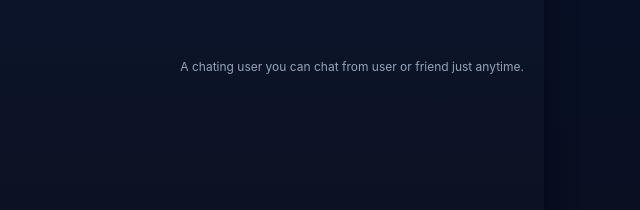
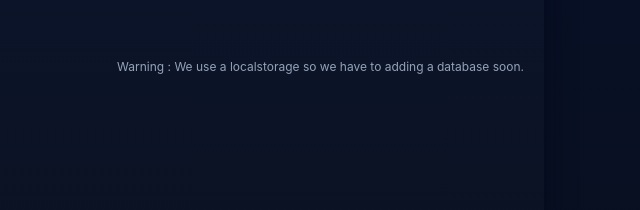
Before and after one commit to winamp1custom1embedded/chat-user-player, a plain HTML site: page index.html in a window 1280 px wide. Shown: the part 120-330 px from the top of the page, 571-1211 px from the left. Drawn offline with Linux system fonts and the light colour scheme.

Commit message:
Update index.html

```diff
--- a/index.html
+++ b/index.html
@@ -41,7 +41,7 @@ background:transparent;color:inherit;outline:none}
 <div class="app">
   <header>
     <h1>Chating User</h1>
-    <div class="small-muted">A chating user you can chat from user or friend just anytime.</div>
+    <div class="small-muted">Warning : We use a localstorage so we have to adding a database soon.</div>
   </header>
 
   <aside class="rooms">
```
